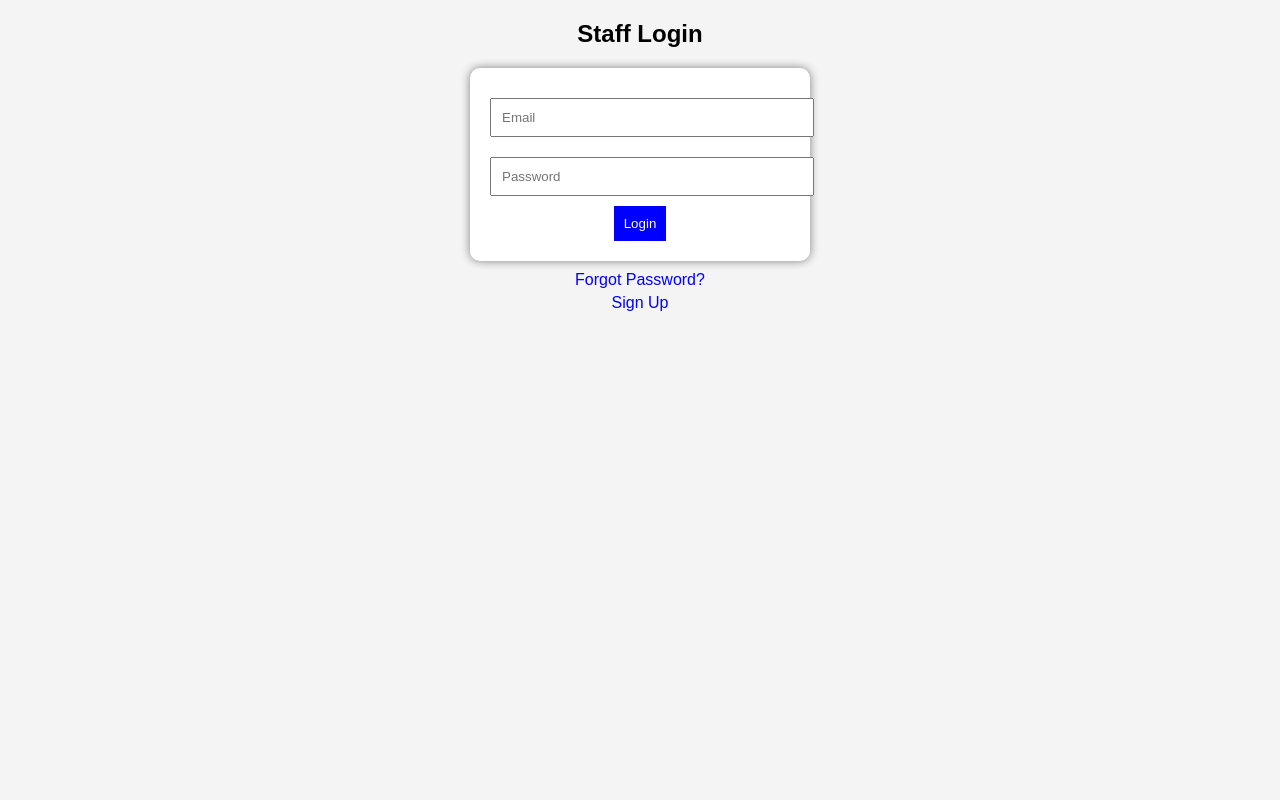
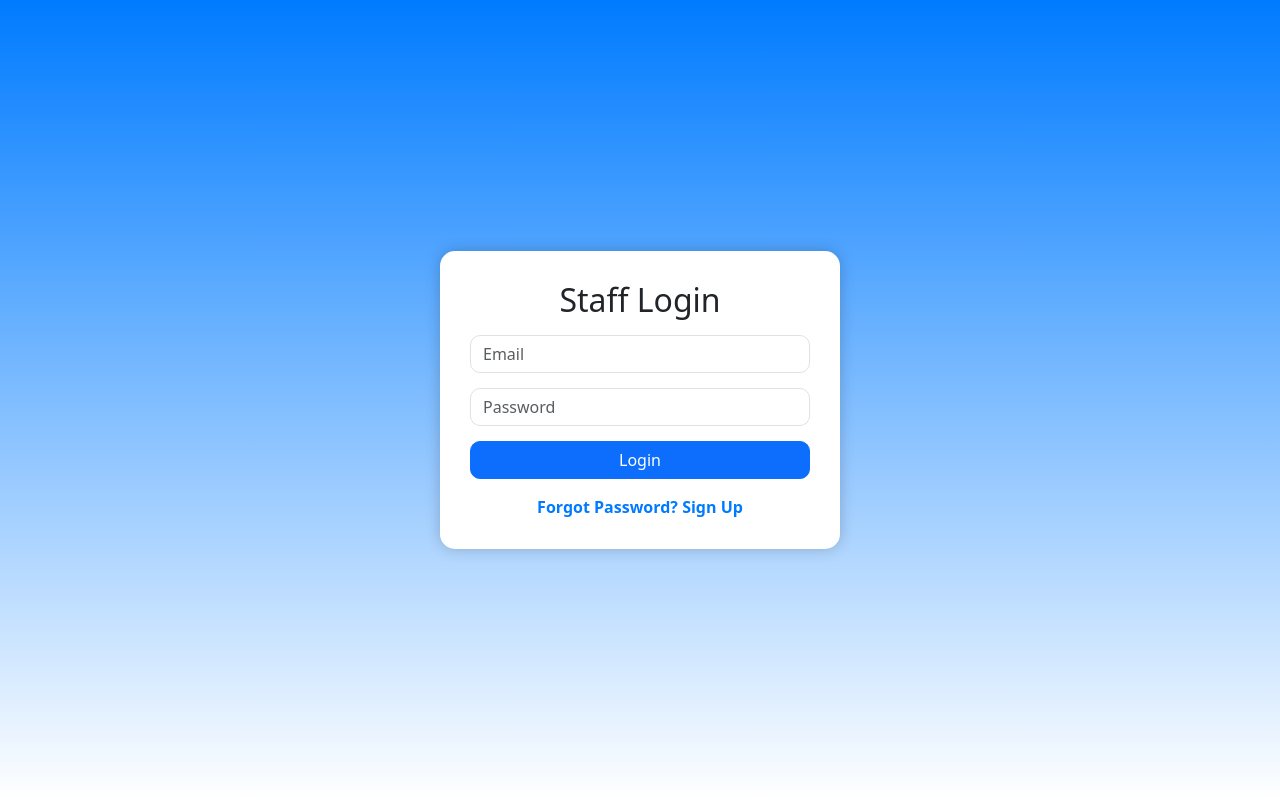
Before and after one commit to Waqas56jb/Banking-HelpDesk-Website, a website: page Staff/login.html in a window 1280 px wide. Drawn offline with nearby package versions, Linux system fonts and the light colour scheme.

Commit message:
Now working on blue and white theme on ui for staff

```diff
--- a/Staff/login.html
+++ b/Staff/login.html
@@ -5,77 +5,87 @@
     <meta charset="UTF-8">
     <meta name="viewport" content="width=device-width, initial-scale=1.0">
     <title>Staff Login</title>
+    <link href="https://cdn.jsdelivr.net/npm/bootstrap@5.3.0/dist/css/bootstrap.min.css" rel="stylesheet">
+    <script src="https://code.jquery.com/jquery-3.6.0.min.js"></script>
     <style>
         body {
-            font-family: Arial, sans-serif;
-            text-align: center;
-            background: #f4f4f4;
+            background: linear-gradient(to bottom, #007bff, #ffffff);
+            height: 100vh;
+            display: flex;
+            justify-content: center;
+            align-items: center;
         }
 
-        form {
+        .container {
             background: white;
-            padding: 20px;
-            border-radius: 10px;
-            width: 300px;
-            margin: auto;
-            box-shadow: 0px 0px 10px gray;
+            padding: 30px;
+            border-radius: 15px;
+            box-shadow: 0px 0px 15px rgba(0, 0, 0, 0.2);
+            text-align: center;
+            max-width: 400px;
+            width: 100%;
         }
 
-        input {
-            width: 100%;
-            padding: 10px;
-            margin: 10px 0;
+        .form-control {
+            border-radius: 10px;
+            margin-bottom: 15px;
         }
 
-        button {
-            background: blue;
-            color: white;
-            padding: 10px;
-            border: none;
-            cursor: pointer;
+        .btn-primary {
+            width: 100%;
+            border-radius: 10px;
         }
 
         .links {
-            margin-top: 10px;
+            margin-top: 15px;
         }
 
         .links a {
-            display: block;
-            margin: 5px 0;
             text-decoration: none;
-            color: blue;
+            color: #007bff;
+            font-weight: bold;
+        }
+
+        .links a:hover {
+            text-decoration: underline;
         }
     </style>
 </head>
 
 <body>
-    <h2>Staff Login</h2>
+    <div class="container">
+        <h2 class="mb-3">Staff Login</h2>
         <form id="loginForm">
-        <input type="email" id="email" placeholder="Email" required>
-        <input type="password" id="password" placeholder="Password" required>
-        <button type="submit">Login</button>
+            <input type="email" id="email" class="form-control" placeholder="Email" required>
+            <input type="password" id="password" class="form-control" placeholder="Password" required>
+            <button type="submit" class="btn btn-primary">Login</button>
         </form>
-    <div class="links">
+        <div class="links mt-3">
             <a href="forgotpassword.html">Forgot Password?</a>
             <a href="signup.html">Sign Up</a>
         </div>
+    </div>
+
     <script>
-        document.getElementById("loginForm").addEventListener("submit", async function (e) {
+        $(document).ready(function () {
+            $("#loginForm").submit(async function (e) {
                 e.preventDefault();
                 const response = await fetch("http://localhost:3000/login", {
                     method: "POST",
                     headers: { "Content-Type": "application/json" },
                     body: JSON.stringify({
-                    email: document.getElementById("email").value,
-                    password: document.getElementById("password").value
+                        email: $("#email").val(),
+                        password: $("#password").val()
                     })
                 });
                 const data = await response.json();
                 if (data.success) {
                     alert("Login successful");
+                    window.location.href = "dashboard.html";
                 } else {
                     alert("Invalid credentials");
                 }
+            });
         });
     </script>
 </body>
```
Also changed, not shown: Admin_Dashboard.html (+1 -1 lines), Staff/forgetpassword.html (+47 -24 lines), Staff/signup.html (+57 -28 lines). Lines whose indentation alone changed are shown as unchanged.
